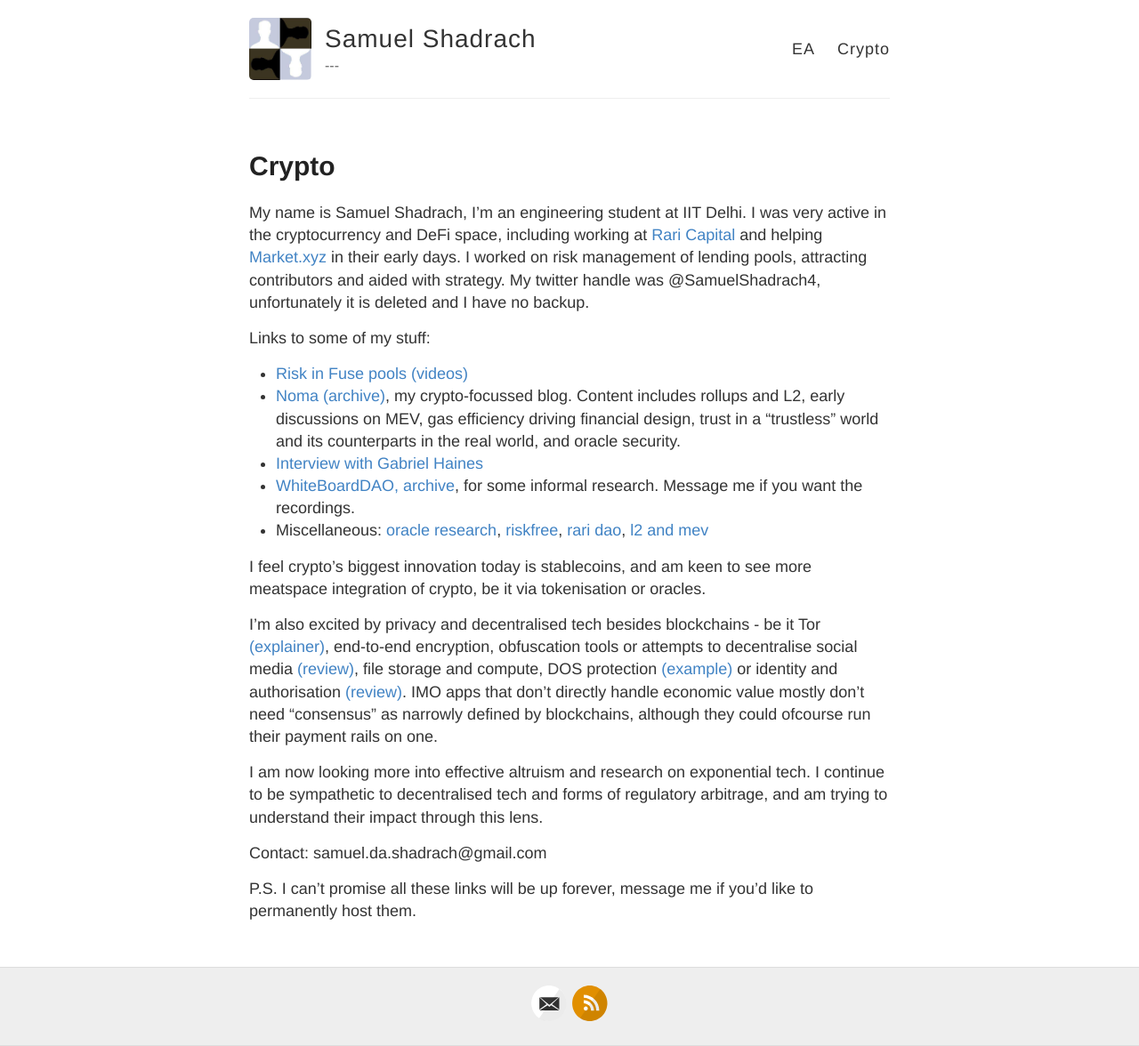
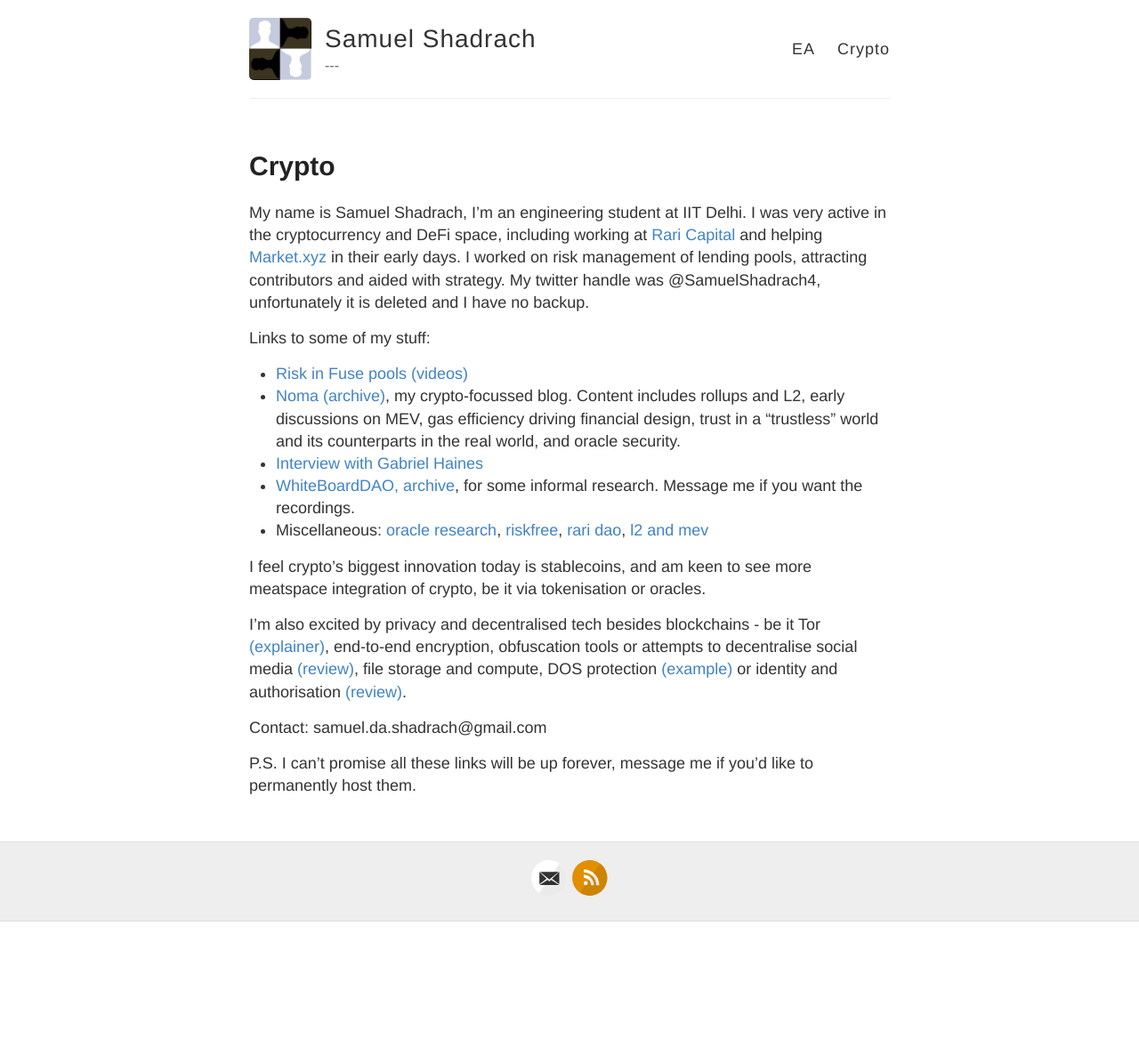
Before and after one commit to samueldashadrach/samueldashadrach.github.io, a Jekyll site: the page built from Crypto.md, in a window 1280 px wide. Shown: the whole page at 89% size. Built offline with Jekyll 4.4.1, drawn with Linux system fonts in a browser that asks for light colours; after the commit the page ends 1036 px from its top, so only the background shows below that.

Commit message:
Update Crypto.md

```diff
--- a/Crypto.md
+++ b/Crypto.md
@@ -16,9 +16,7 @@ Links to some of my stuff:
 
 I feel crypto's biggest innovation today is stablecoins, and am keen to see more meatspace integration of crypto, be it via tokenisation or oracles.
 
-I'm also excited by privacy and decentralised tech besides blockchains - be it Tor [(explainer)](https://skerritt.blog/how-does-tor-really-work/), end-to-end encryption, obfuscation tools or attempts to decentralise social media [(review)](https://matrix.org/_matrix/media/r0/download/twitter.modular.im/981b258141aa0b197804127cd2f7d298757bad20), file storage and compute, DOS protection [(example)](https://ethresear.ch/t/decentralised-cloudflare-using-rln-and-rich-user-identities/10774) or identity and authorisation [(review)](https://arxiv.org/abs/2008.05300). IMO apps that don't directly handle economic value mostly don't need "consensus" as narrowly defined by blockchains, although they could ofcourse run their payment rails on one.
-
-I am now looking more into effective altruism and research on exponential tech. I continue to be sympathetic to decentralised tech and forms of regulatory arbitrage, and am trying to understand their impact through this lens.
+I'm also excited by privacy and decentralised tech besides blockchains - be it Tor [(explainer)](https://skerritt.blog/how-does-tor-really-work/), end-to-end encryption, obfuscation tools or attempts to decentralise social media [(review)](https://matrix.org/_matrix/media/r0/download/twitter.modular.im/981b258141aa0b197804127cd2f7d298757bad20), file storage and compute, DOS protection [(example)](https://ethresear.ch/t/decentralised-cloudflare-using-rln-and-rich-user-identities/10774) or identity and authorisation [(review)](https://arxiv.org/abs/2008.05300).
 
 Contact: samuel.da.shadrach@gmail.com
 
```
